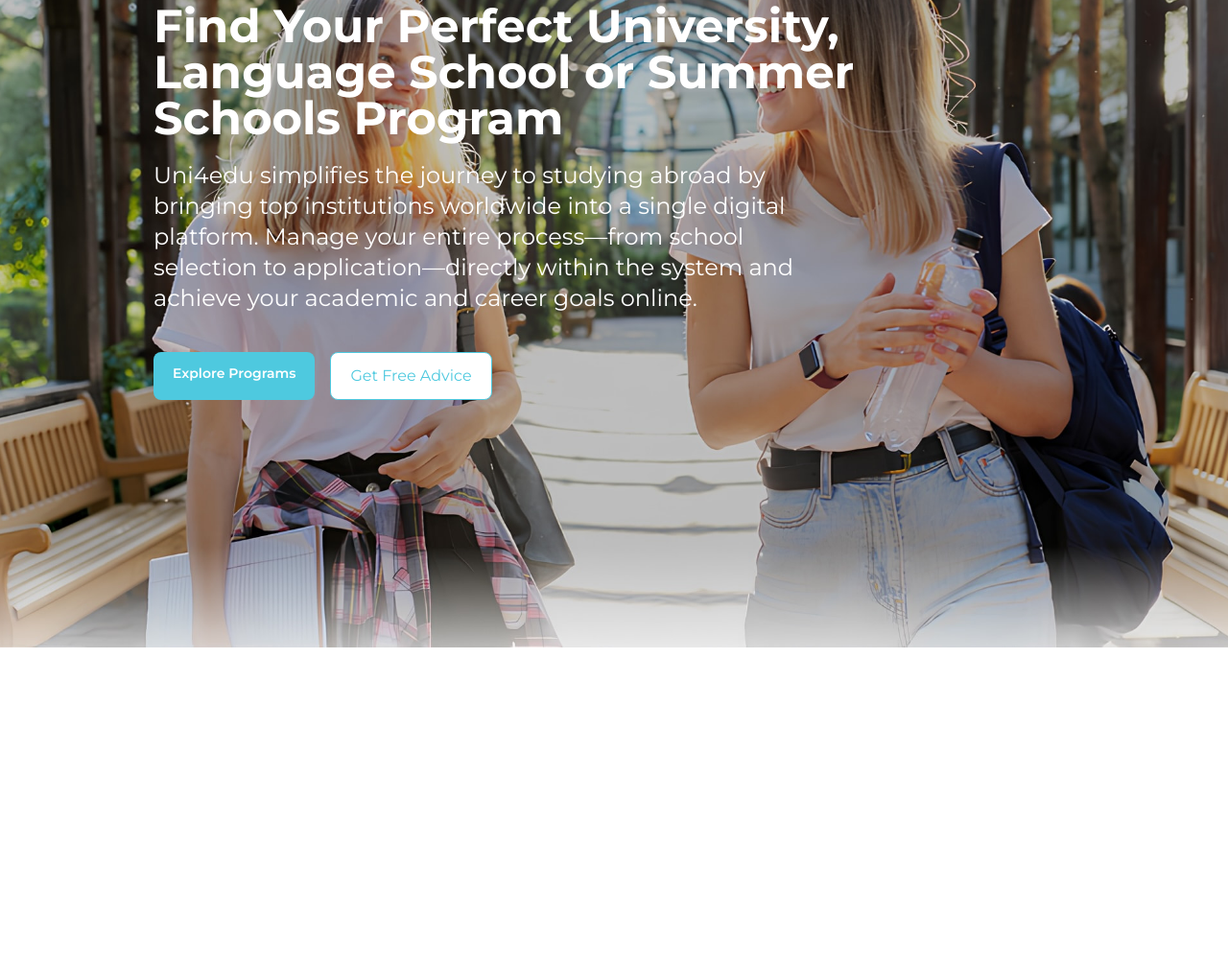
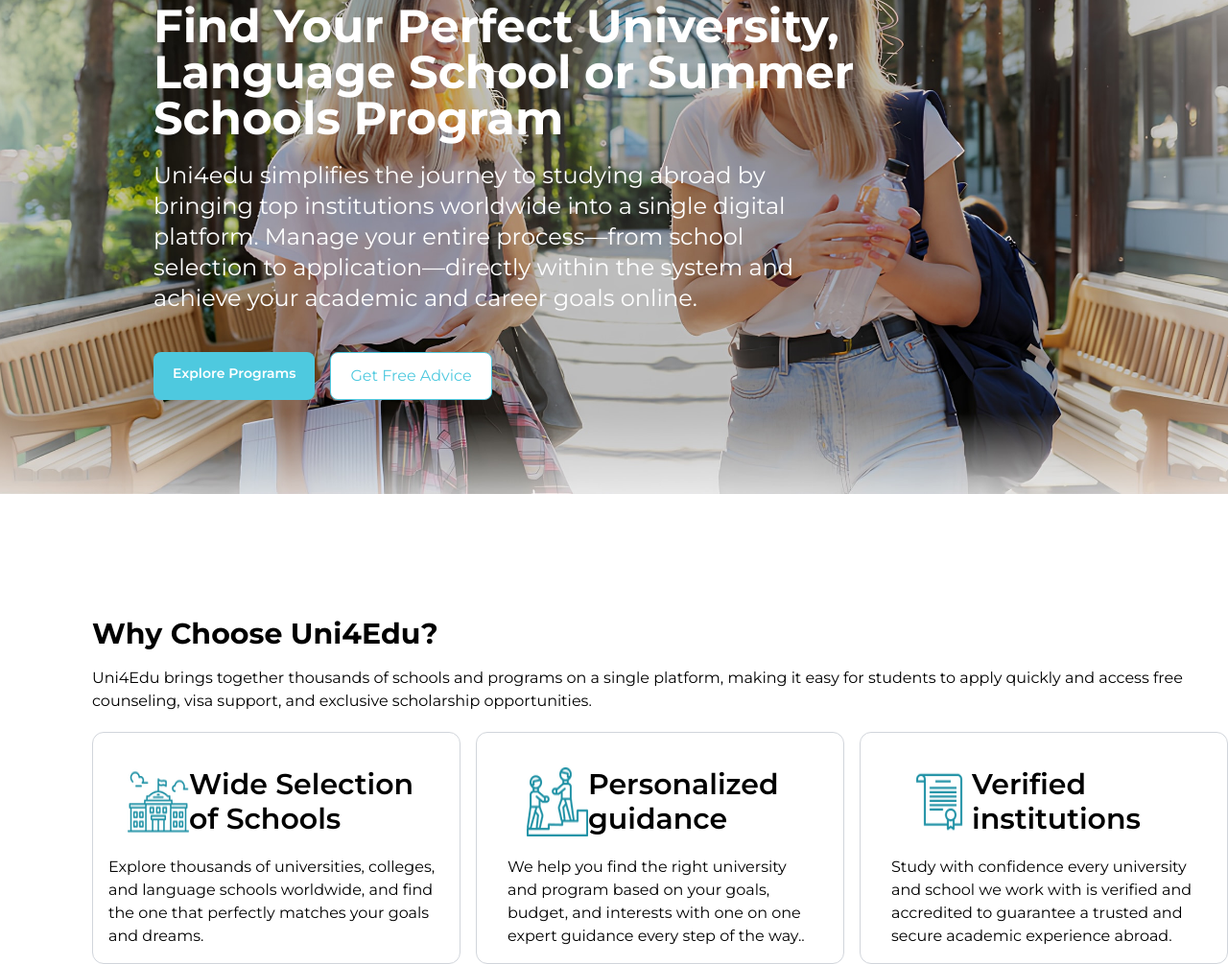
Before and after one commit to IKAZE-Divin/The-gym-tailwind-css-gate, a website built with Vite: page index.html in a window 1280 px wide. Shown: the part 213-1218 px from the top of the page at 96% size. Before the commit the page ends 888 px from the top, so only its background shows below. Built offline with nearby package versions, Linux system fonts and the light colour scheme.

Commit message:
added some images on why choose Uni4Edu section and completed that section

```diff
--- a/index.html
+++ b/index.html
@@ -45,7 +45,7 @@
             </nav>
         </div>
     </div>
-    <div class="relative bg-cover bg-center bg-no-repeat h-[50vh] sm:h-[60vh] md:h-[70vh] lg:h-[80vh] xl:h-screen sm:bg-top md:bg-center" style="background-image: url('/image/first-background-Image.jpeg');">
+    <div class="relative bg-cover bg-center bg-no-repeat h-[50vh] sm:h-[60vh] md:h-[70vh] lg:h-[80vh] xl:h-[90h] sm:bg-top md:bg-center" style="background-image: url('/image/first-background-Image.jpeg');">
         <div class="absolute top-8 left-4 sm:top-16 sm:left-8 md:top-24 md:left-16 lg:top-32 lg:left-40 px-4 sm:px-0">
             <h1 class="text-2xl sm:text-3xl md:text-4xl lg:text-5xl text-white font-bold leading-tight">
                 Find Your Perfect University,<br class="hidden sm:block"> Language School or Summer <br class="hidden sm:block">Schools Program
@@ -102,6 +102,32 @@
         <input type="radio" name="university-program" id="Uni">
         <label for="Uni">University Programs</label>
     </div> -->
-
+    <div class="md:mt-[8rem] md:ml-[6rem]">
+        <h1 class="text-3xl font-bold">Why Choose Uni4Edu?</h1>
+        <p class="max-w-screen-xl pt-4">Uni4Edu brings together thousands of schools and programs on a single platform, making it easy for students to apply quickly and access free counseling, visa support, and exclusive scholarship opportunities.</p>
+        <div class="grid grid-cols-3 gap-4">
+            <div class="border border-gray-300 rounded-xl mt-5 max-w-md px-[1rem] py-[1rem] grid-cols-1">
+                <div class="flex p-5">
+                    <img src="/image/wide-selection-of-schools.png" alt="wide-selection of schools">
+                    <h1 class="text-3xl font-semibold">Wide Selection of Schools</h1>
+                </div>
+                <p>Explore thousands of universities, colleges, and language schools worldwide, and find the one that perfectly matches your goals and dreams.</p>
+            </div>
+            <div class="border border-gray-300 rounded-xl mt-5 max-w-md px-[2rem] py-[1rem] grid-cols-1">
+                <div class="flex p-5">
+                    <img src="/image/personalized-guidance.png" alt="wide-selection of schools">
+                    <h1 class="text-3xl font-semibold">Personalized guidance</h1>
+                </div>
+                <p>We help you find the right university and program based on your goals, budget, and interests with one on one expert guidance every step of the way..</p>
+            </div>
+            <div class="border border-gray-300 rounded-xl mt-5 max-w-md px-[2rem] py-[1rem] grid-cols-1">
+                <div class="flex p-5">
+                    <img src="/image/Verified-institutions.png" alt="wide-selection of schools">
+                    <h1 class="text-3xl font-semibold">Verified institutions</h1>
+                </div>
+                <p>Study with confidence every university and school we work with is verified and accredited to guarantee a trusted and secure academic experience abroad.</p>
+            </div>
+        </div>
+    </div>
 </body>
 </html>
```
Also changed, not shown: image/Verified-institutions.png (added), image/personalized-guidance.png (added), image/wide-selection-of-schools.png (added).
